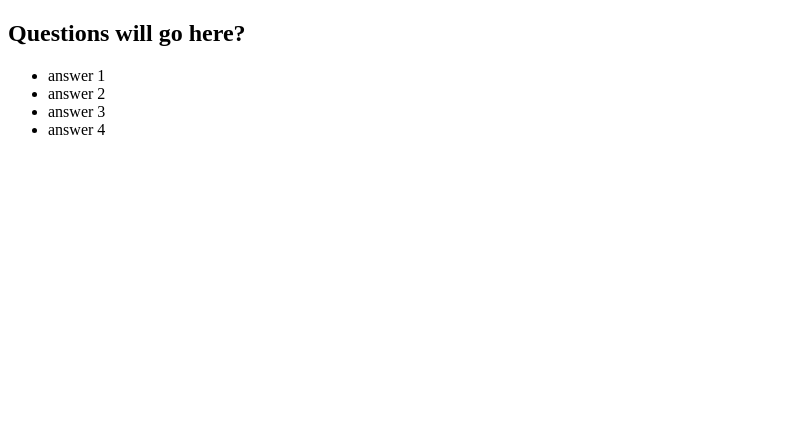
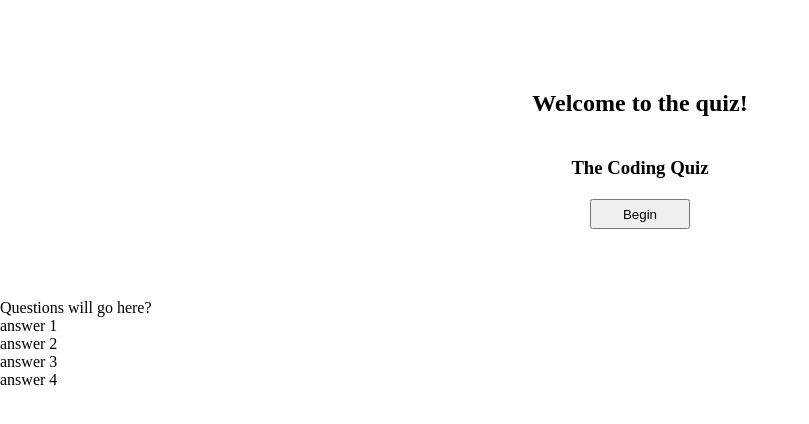
Before and after one commit to jakelliot98/coding-quiz, a plain HTML site: page index.html in a window 1280 px wide. Shown: the whole page, without its empty margins (0-809 px from the left). Drawn offline with Linux system fonts and the light colour scheme.

Commit message:
header aligned in middle

```diff
--- a/index.html
+++ b/index.html
@@ -6,11 +6,21 @@
 
 <header>
  <!--name of the quiz and timer in header-->
+<!--welcome should dissappear when quiz starts-->
+<!--need button to start quiz-->
+<div class="quiz-title">
+ <h2 id="quiz-hello">Welcome to the quiz!</h2>
+ <h3 id=quiz-name>The Coding Quiz</h3>
+ <div class="wrapper">
+ <button class="quiz-button" id="start-quiz">Begin</button>
+ </div>
+ </div>
 </header>
 
+<body>
 <section class="quiz-container" id="quiz-box">
 <div class="q-box" id=quest-cont>
-    <h2>Questions will go here?</h2>
+    <p>Questions will go here?</p>
     <!--questions will go here-->
 </div>
 
@@ -25,5 +35,5 @@
 
 </div>
 </section>
-
+</body>
 </html>
--- a/style/style.css
+++ b/style/style.css
@@ -0,0 +1,40 @@
+* {
+    margin: 0;
+    padding: 0;
+    box-sizing: border-box;
+}
+
+header {
+    display: flex;
+    margin: 50px;
+    justify-content: center;
+    align-items: center;
+}
+
+
+
+header h2 {
+   margin: 20px;
+   padding: 20px;
+   display: flex;
+   justify-content: center;
+}
+
+header h3 {
+    display: flex;
+    justify-content: center;
+}
+
+.wrapper {
+    display: flex;
+    justify-content: center;
+    margin: 20px;
+}
+
+.quiz-button {
+    display: flex;
+    justify-content: center;
+    align-items: center;
+    height: 30px;
+    width: 100px;
+}
```
